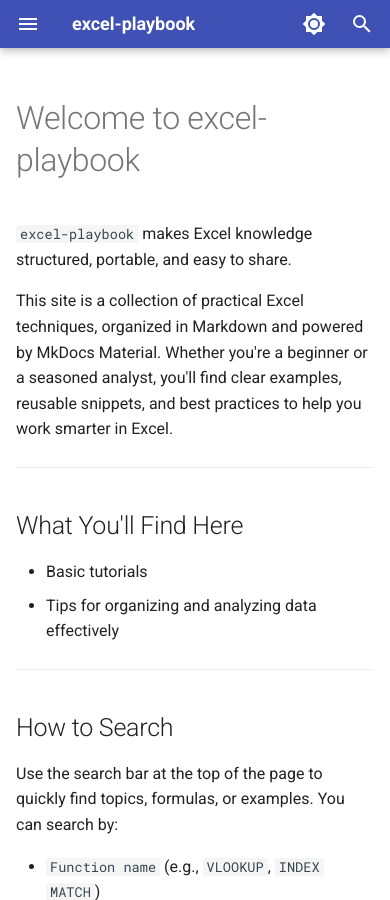
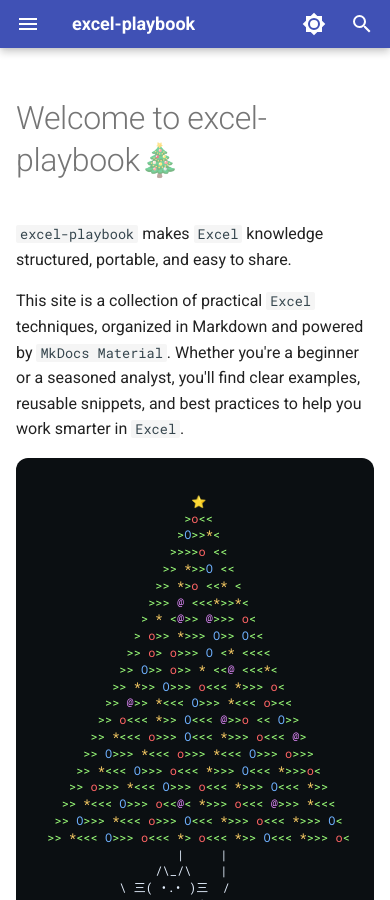
Before and after one commit to dongnguyenluongdinh/excel-playbook, an MkDocs documentation site: the page built from docs/index.md, in a window 390 px wide and 900 px high. Built offline with MkDocs 1.6.1 and Material for MkDocs 9.7.7, drawn with Linux system fonts in a browser that asks for light colours; comment, search, counter and statistics services are not loaded; some of the changed text lies outside the part shown.

Commit message:
feat: Christmas ASCII art on home page

```diff
--- /dev/null
+++ b/docs/assets/tree.css
@@ -0,0 +1,36 @@
+.tree-container {
+  background: #0b0f12;
+  color: #cfd8dc;
+  font-family: "SF Mono", "Menlo", "Consolas", monospace;
+
+  font-size: clamp(12px, 2vw, 18px);
+  line-height: 1.2;
+
+  display: flex;
+  align-items: center;
+  justify-content: center;
+
+  min-height: 60vh;
+  padding: 1rem;
+  border-radius: 12px;
+  box-sizing: border-box;
+}
+
+.tree-container pre {
+  margin: 0;
+  white-space: pre;
+  max-width: 100%;
+  overflow-x: auto;
+}
+
+.tree-container .green { color: #59c173; }
+.tree-container .bright { color: #9cff7a; }
+.tree-container .red { color: #ff6565; }
+.tree-container .blue { color: #6fb1ff; }
+.tree-container .magenta { color: #e58cff; }
+.tree-container .yellow { color: #ffd166; }
+.tree-container .white { color: #e6f1ff; }
+
+.tree-container .sparkle {
+  filter: drop-shadow(0 0 0.4em rgba(255,255,255,0.7));
+}
--- /dev/null
+++ b/docs/assets/tree.js
@@ -0,0 +1,79 @@
+function initTree() {
+  const lines = [
+    "                     ⭐",
+    "                    >o<<",
+    "                   >O>>*<",
+    "                  >>>>o <<",
+    "                 >> *>>O <<",
+    "                >> *>o <<* <",
+    "               >>> @ <<<*>>*<",
+    "              > * <@>> @>>> o<",
+    "             > o>> *>>> O>> O<<",
+    "            >> o> o>>> O <* <<<<",
+    "           >> O>> o>> * <<@ <<<*<",
+    "          >> *>> O>>> o<<< *>>> o<",
+    "         >> @>> *<<< O>>> *<<< o><<",
+    "        >> o<<< *>> O<<< @>>o << O>>",
+    "       >> *<<< o>>> O<<< *>>> o<<< @>",
+    "      >> O>>> *<<< o>>> *<<< O>>> o>>>",
+    "     >> *<<< O>>> o<<< *>>> O<<< *>>>o<",
+    "    >> o>>> *<<< O>>> o<<< *>>> O<<< *>>",
+    "   >> *<<< O>>> o<<@< *>>> o<<< @>>> *<<<",
+    "  >> O>>> *<<< o>>> O<<< *>>> o<<< *>>> O<",
+    " >> *<<< O>>> o<<< *> o<<< *>> O<<< *>>> o<",
+    "                   |     |",
+    "                /\\_/\\    |",
+    "           \\ 三( •.• )三  /  ",
+    "            \\ __|___|_⟆_/|",
+    "    __  _    |          ||____ __   _",
+    "     __    _ |          |  __  __",
+    "             |__________|"
+  ];
+
+  const palette = {
+    ">": "bright",
+    "<": "bright",
+    "o": "red",
+    "O": "blue",
+    "*": "yellow",
+    "@": "magenta",
+    "|": "white",
+    "三": "white",
+    "•": "white",
+    "/": "white",
+    "\\": "white",
+    ".": "white",
+    "(": "white",
+    ")": "white",
+    "⟆": "white",
+    "_": "white"
+  };
+
+  function colorize(line) {
+    return line.split("").map(ch => {
+      const cls = palette[ch];
+      if (!cls) return ch;
+      return `<span class="${cls}">${ch}</span>`;
+    }).join("");
+  }
+
+  const el = document.getElementById("tree");
+  if (!el) return;
+
+  el.innerHTML = lines.map(colorize).join("\n");
+
+  const sparkleChars = new Set(["o","O","*","@"]);
+  function sparkle() {
+    const ranges = el.querySelectorAll("span");
+    for (let i = 0; i < 20; i++) {
+      const idx = Math.floor(Math.random() * ranges.length);
+      const s = ranges[idx];
+      if (!s || !sparkleChars.has(s.textContent)) continue;
+      s.classList.add("sparkle");
+      setTimeout(() => s.classList.remove("sparkle"), 180);
+    }
+  }
+  setInterval(sparkle, 220);
+}
+
+document.addEventListener("DOMContentLoaded", initTree);
--- a/docs/index.md
+++ b/docs/index.md
@@ -1,8 +1,12 @@
-# Welcome to excel-playbook
+# Welcome to excel-playbook🎄
 
-`excel-playbook` makes Excel knowledge structured, portable, and easy to share.
+`excel-playbook` makes `Excel` knowledge structured, portable, and easy to share.
 
-This site is a collection of practical Excel techniques, organized in Markdown and powered by MkDocs Material. Whether you're a beginner or a seasoned analyst, you'll find clear examples, reusable snippets, and best practices to help you work smarter in Excel.
+This site is a collection of practical `Excel` techniques, organized in Markdown and powered by `MkDocs Material`. Whether you're a beginner or a seasoned analyst, you'll find clear examples, reusable snippets, and best practices to help you work smarter in `Excel`.
+
+<div class="tree-container">
+  <pre id="tree"></pre>
+</div>
 
 ---
 
--- a/mkdocs.yml
+++ b/mkdocs.yml
@@ -76,6 +76,11 @@
     - icon: fontawesome/brands/linkedin
       link: https://www.linkedin.com/in/dongnguyenluongdinh/
 
+extra_css:
+  - assets/tree.css
+
+extra_javascript:
+  - assets/tree.js
 
 
 markdown_extensions:
```
